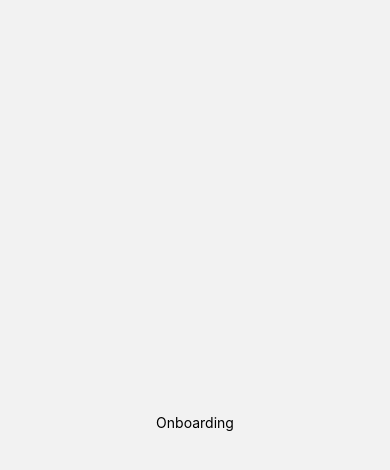
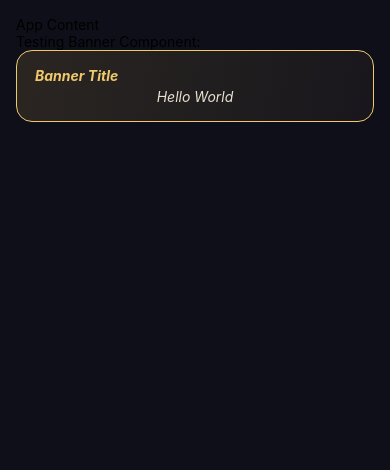
Before and after one commit to Gotcha1234/roleapp, a React Native app: screen / in a window 390 px wide. Shown: the top 470 px of the page. Built offline with nearby package versions, Linux system fonts and the light colour scheme.

Commit message:
feat: created banner component

```diff
--- a/App.tsx
+++ b/App.tsx
@@ -1,7 +1,22 @@
 import AppNavigator from './src/navigation/AppNavigator';
+import Banner from './src/components/Banner';
+import { COLORS } from './src/constants/theme';
+import { View, Text } from 'react-native';
 
 export default function App() {
   return (
-    <AppNavigator />
+    <>
+      <View
+        style={{
+          flex: 1,
+          backgroundColor: COLORS.BG_PRIMARY,
+          padding: 16,
+        }}
+      >
+        <Text>App Content</Text>
+        <Text>Testing Banner Component:</Text>
+      <Banner title="Banner Title" textContent="Hello World" backgroundColor={COLORS.BG_BANNER_3} textColor={COLORS.TEXT} textType="italic" textAlignment="center" borderColor={COLORS.GOLD_LIGHT} />
+      </View>
+    </>
   );
 }
--- a/package.json
+++ b/package.json
@@ -12,6 +12,7 @@
     "@react-navigation/native": "^7.2.2",
     "@react-navigation/native-stack": "^7.14.10",
     "expo": "~54.0.33",
+    "expo-linear-gradient": "^55.0.13",
     "expo-status-bar": "~3.0.9",
     "react": "19.1.0",
     "react-native": "0.81.5",
--- /dev/null
+++ b/src/components/Banner/index.tsx
@@ -0,0 +1,71 @@
+import React from 'react';
+import { Text, View } from 'react-native';
+import { LinearGradient } from 'expo-linear-gradient';
+import createStyles from './styled';
+import { COLORS } from '../../constants/theme';
+
+type GradientColors = readonly [string, string, ...string[]];
+type BannerBackground = string | GradientColors;
+
+type Props = {
+  title?: string;
+  textContent: string;
+  backgroundColor: BannerBackground;
+  borderColor?: string;
+  textType?: 'normal' | 'italic';
+  textAlignment?: 'left' | 'center' | 'right' | 'justify' | 'auto';
+  textColor?: string;
+};
+
+const Banner = ({
+  title,
+  textContent,
+  backgroundColor,
+  borderColor,
+  textColor = COLORS.TEXT,
+  textType = 'normal',
+  textAlignment = 'center',
+}: Props) => {
+  const styles = createStyles({
+    styles: {
+      textAlignment,
+      textType,
+      textColor,
+    },
+  });
+
+  const containerBorderStyle = borderColor
+    ? {
+        borderWidth: 1,
+        borderColor,
+      }
+    : {};
+
+  const content = (
+    <>
+      {title && <Text style={[styles.title, styles.textType]}>{title}</Text>}
+      <Text style={[styles.textType, styles.textAlignment, styles.textColor]}>{textContent}</Text>
+    </>
+  );
+
+  if (typeof backgroundColor === 'string') {
+    return (
+      <View style={[styles.background1, containerBorderStyle, { backgroundColor }]}>
+        {content}
+      </View>
+    );
+  }
+
+  return (
+    <LinearGradient
+      colors={backgroundColor}
+      start={{ x: 0, y: 0 }}
+      end={{ x: 1, y: 1 }}
+      style={[styles.background1, containerBorderStyle]}
+    >
+      {content}
+    </LinearGradient>
+  );
+};
+
+export default Banner;
--- /dev/null
+++ b/src/components/Banner/styled.ts
@@ -0,0 +1,39 @@
+import { StyleSheet } from 'react-native';
+import { COLORS } from '../../constants/theme';
+
+const createStyles = ({
+  styles,
+}: {
+  styles: {
+    textAlignment?: 'left' | 'center' | 'right' | 'justify' | 'auto';
+    textType?: 'normal' | 'italic';
+    textColor?: string;
+  };
+}) =>
+  StyleSheet.create({
+    background1: {
+      borderRadius: 16,
+      paddingTop: 16,
+      paddingRight: 18,
+      paddingBottom: 16,
+      paddingLeft: 18,
+      overflow: 'hidden',
+    },
+    title: {
+      color: COLORS.GOLD_LIGHT,
+      fontSize: 14,
+      fontWeight: '700',
+      marginBottom: 4,
+    },
+    textAlignment: {
+      textAlign: styles.textAlignment,
+    },
+    textType: {
+      fontStyle: styles.textType === 'normal' ? 'normal' : 'italic',
+    },
+    textColor: {
+      color: styles.textColor || COLORS.TEXT,
+    },
+  });
+
+export default createStyles;
--- a/src/constants/theme.ts
+++ b/src/constants/theme.ts
@@ -3,13 +3,16 @@ export const COLORS = {
     BG_PRIMARY: '#0f0f1a',   // primary background
     BG_SECONDARY: '#16162a',   // secondary background
     BG_CARD: '#1e1e35',   // card background
+    BG_BANNER_1: '#FFFFFF0A',  // white with opacity (0.04)
+    BG_BANNER_2: '#FFFFFF08',  // white with opacity (0.03)
+    BG_BANNER_3: ['#C9A84C26', '#C9A84C0D'] as const,
     // Text
     TEXT: '#e8e0d0',   // primary text
     TEXT_DIM: '#8a8299',   // secondary text / placeholders
     // Gold — accent primary, buttons, active borders
     GOLD: '#c9a84c',
     GOLD_LIGHT: '#f0c96d',
-    GOLD_GLOW: 'rgba(201,168,76,0.15)',
+    GOLD_GLOW: '#C9A84C26',
     // Accent general UI
     ACCENT: '#7c6fcd',
     // Stats
```
Also changed, not shown: 1 other file (tests, documents, lock files or other folders).
